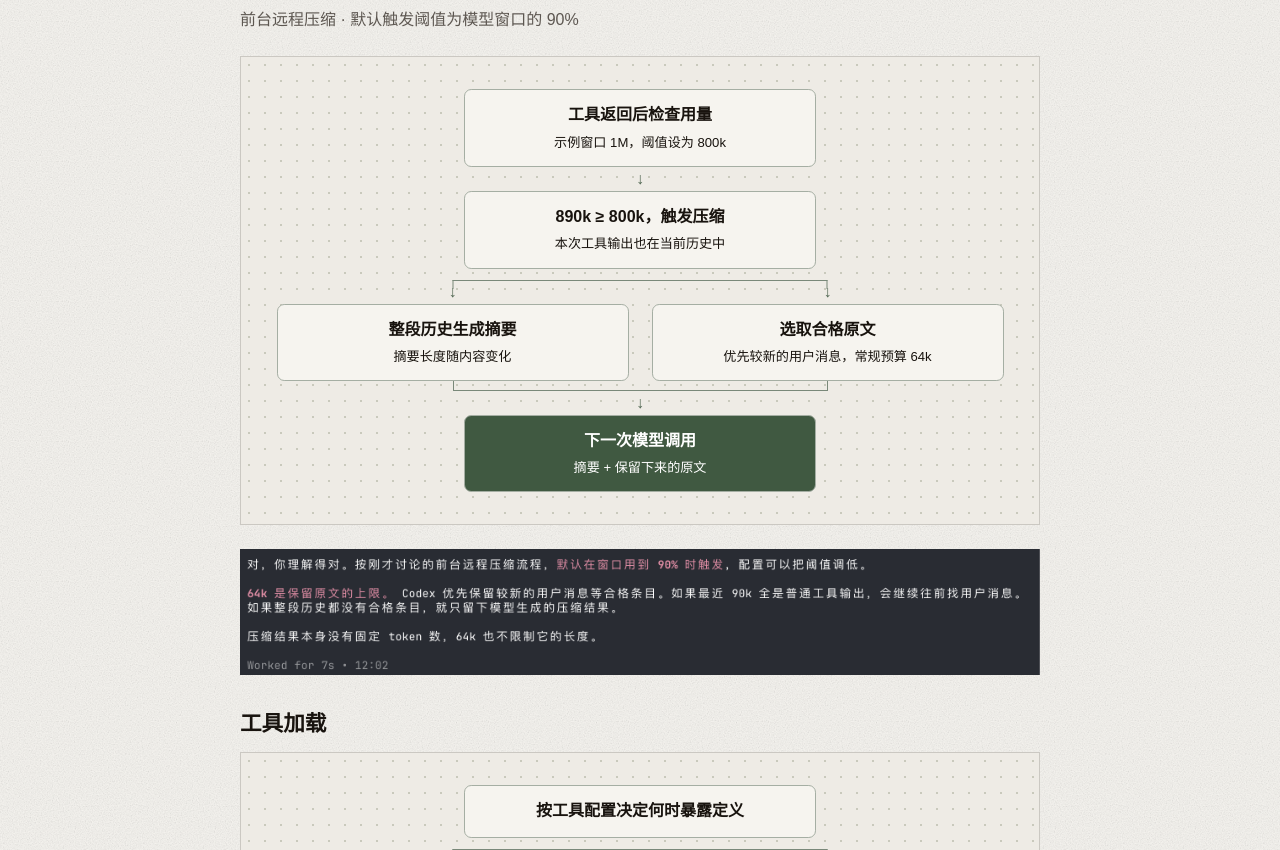
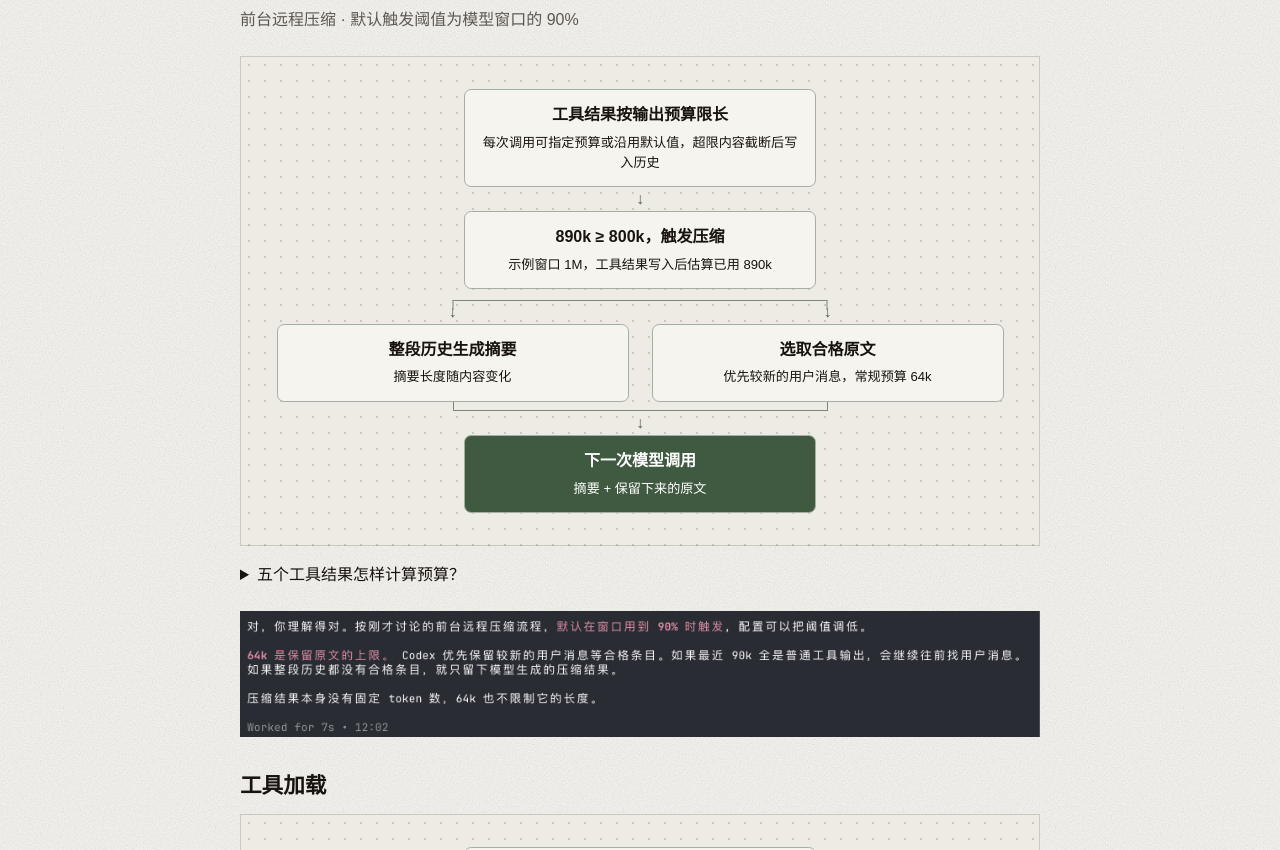
Before and after one commit to edenatoniuma/re-site, an Astro site: page /demos/codex-compaction in a window 1280 px wide. Shown: the part 250-1100 px from the top of the page. Built offline with nearby package versions, Linux system fonts and the light colour scheme; Astro itself is replaced by a stand-in of ours.

Commit message:
Explain tool output budgets before context compaction

```diff
--- a/src/pages/demos/codex-compaction.astro
+++ b/src/pages/demos/codex-compaction.astro
@@ -9,9 +9,9 @@ import '../../styles/global.css';
     <h2>上下文压缩</h2>
     <p class="intro">前台远程压缩 · 默认触发阈值为模型窗口的 90%</p>
     <figure aria-label="工具输出进入历史后，触发压缩并组装下一次调用的上下文">
-      <div class="node start"><strong>工具返回后检查用量</strong><span>示例窗口 1M，阈值设为 800k</span></div>
+      <div class="node start"><strong>工具结果按输出预算限长</strong><span>每次调用可指定预算或沿用默认值，超限内容截断后写入历史</span></div>
       <div class="edge">↓</div>
-      <div class="node"><strong>890k ≥ 800k，触发压缩</strong><span>本次工具输出也在当前历史中</span></div>
+      <div class="node"><strong>890k ≥ 800k，触发压缩</strong><span>示例窗口 1M，工具结果写入后估算已用 890k</span></div>
       <div class="fork">
         <div><div class="edge">↓</div><div class="node"><strong>整段历史生成摘要</strong><span>摘要长度随内容变化</span></div></div>
         <div><div class="edge">↓</div><div class="node"><strong>选取合格原文</strong><span>优先较新的用户消息，常规预算 64k</span></div></div>
@@ -19,6 +19,11 @@ import '../../styles/global.css';
       <div class="join" aria-hidden="true"></div><div class="edge">↓</div>
       <div class="node end"><strong>下一次模型调用</strong><span>摘要 + 保留下来的原文</span></div>
     </figure>
+    <details>
+      <summary>五个工具结果怎样计算预算？</summary>
+      <p>假设五次独立调用各设 500 tokens 的输出预算，而且结果都超限，返回给模型的正文合计约 2,500 tokens，调用记录和格式另计。</p>
+      <p>如果在一次 functions.exec 中调用这五个工具，并给外层调用设置 500 tokens 的输出预算，汇总后返回的正文共用这 500 tokens。</p>
+    </details>
     <a class="original" href="/demos/codex-compaction/explanation.png" aria-label="查看压缩说明原图">
       <img src="/demos/codex-compaction/explanation.png" width="1902" height="298" alt="默认阈值为 90%。最近的普通工具输出参与摘要，合格原文的常规预算为 64k，摘要长度另计。" />
     </a>
@@ -67,6 +72,9 @@ import '../../styles/global.css';
   .fork .node { width: 100%; flex: 1; }
   .join { border-top: 0; }
   .end { color: #fff; background: #405941; }
+  details { margin-top: 1rem; line-height: 1.6; }
+  summary { cursor: pointer; }
+  :global(.is-embedded) details { display: none; }
   .original { display: block; margin-top: 1.5rem; }
   img { display: block; width: 100%; height: auto; }
   :global(.is-embedded) h2, :global(.is-embedded) .tool-loading, :global(.is-embedded) header, :global(.is-embedded) h1, :global(.is-embedded) .intro, :global(.is-embedded) .original { display: none; }
```
